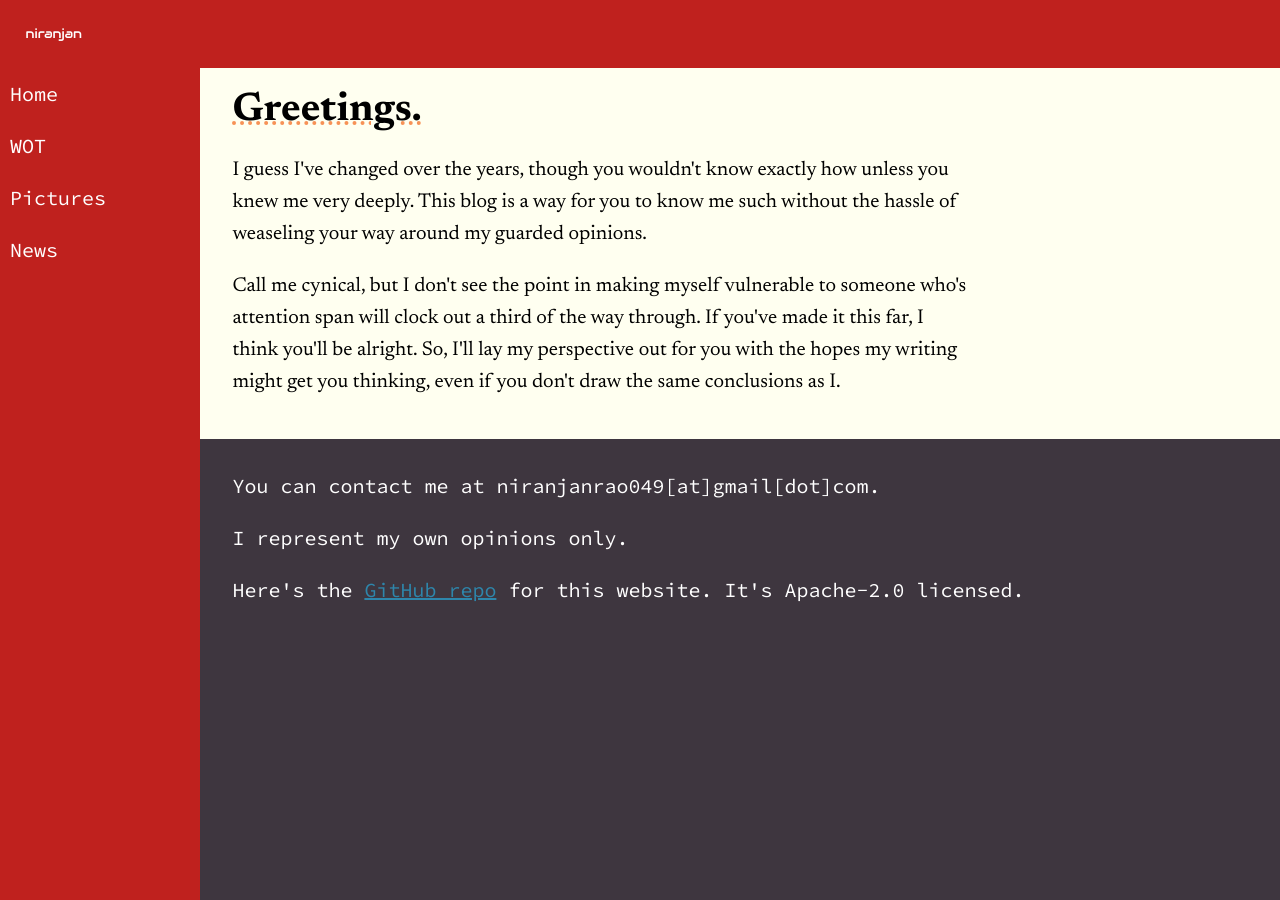
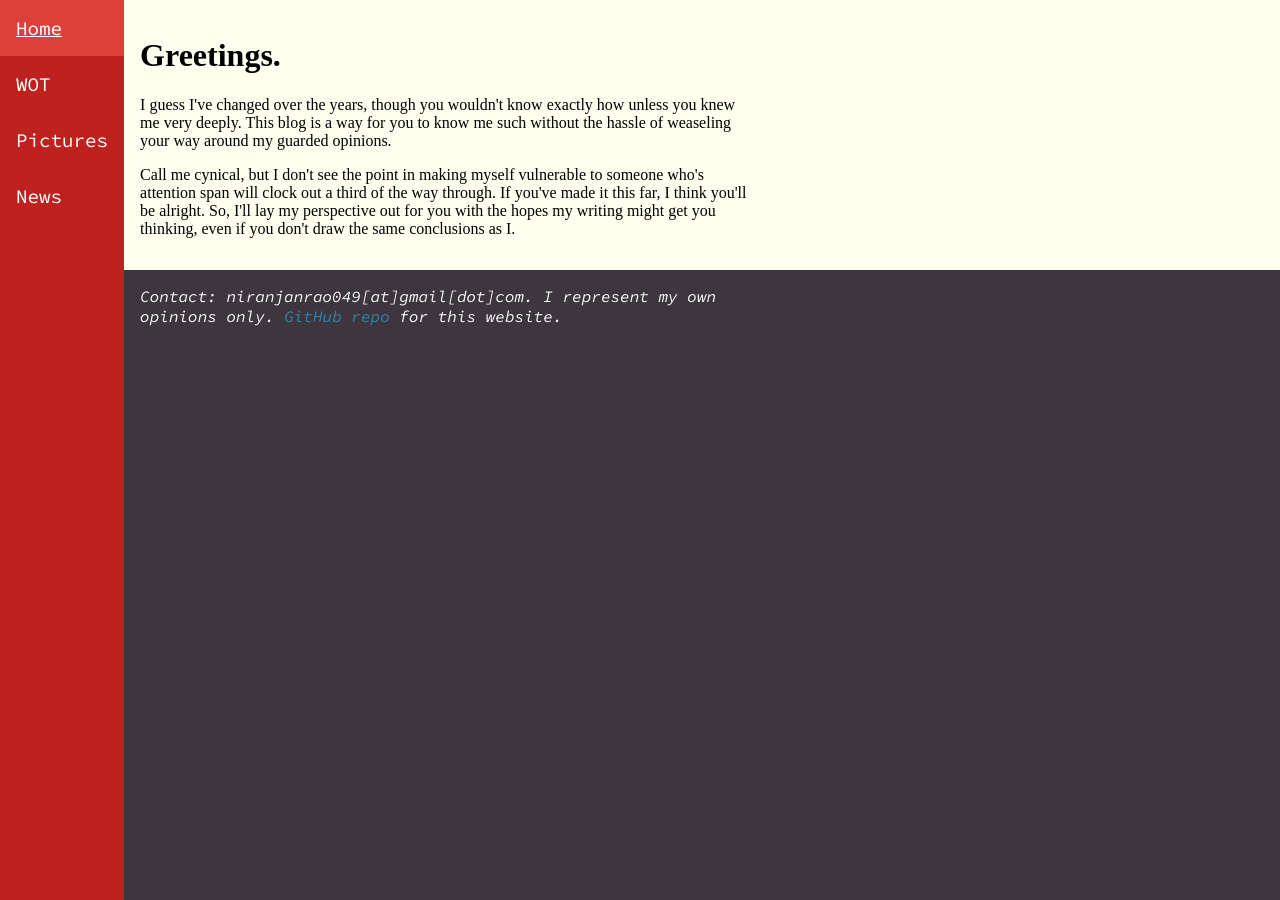
Before and after one commit to nirur/nirur.github.io, a Jekyll site: the page built from index.html, in a window 1280 px wide. Built offline with Jekyll 4.4.1, drawn with Linux system fonts in a browser that asks for light colours; some web fonts are replaced.

Commit message:
Making things nicer

```diff
--- a/404.html
+++ b/404.html
@@ -1,6 +1,6 @@
 ---
 permalink: /404.html
-layout: default
+layout: nav
 ---
 
 <header class="center">
--- a/_layouts/default.html
+++ b/_layouts/default.html
@@ -18,7 +18,7 @@
         href="https://fonts.googleapis.com/css2?family=Playfair+Display:ital,wght@0,400..900;1,400..900"
         rel="stylesheet">
         <link href="https://fonts.googleapis.com/css2?family=Audiowide&display=swap" rel="stylesheet">
-        <link rel="stylesheet" href="/assets/css/cool.css">
+        <link rel="stylesheet" href="/assets/cool.css">
         <script>
             window.onload = () => {
                 var thisNav = document.getElementById("jspopulate");
--- /dev/null
+++ b/_layouts/nav.html
@@ -0,0 +1,51 @@
+---
+---
+<!DOCTYPE html>
+<html>
+    <head>
+        <meta charset="utf-8">
+        <title>{{ page.title }} | some cool website name</title>
+        <link rel="stylesheet" href="/static/cooler.css">
+        <script>
+            window.onload = (() => {
+                var main = document.querySelector("div.navy#hd > nav");
+                var i = 1;
+                for (var sec of document.querySelectorAll("h2")) {
+                    var setid = "sect"+i;
+                    sec.id = setid;
+                    var link = document.createElement("a");
+                    link.href = "#"+setid;
+                    link.textContent = sec.textContent;
+                    main.appendChild(link);
+                    i++;
+                }
+                if (i>1)
+                    main.hidden = false;
+            });
+        </script>
+    </head>
+    <body style="display: flex; flex-direction: row;">
+        <nav class="navy" style="display: flex; flex-direction: column;" id="mn">
+            <a href="/" class="barbtn_m">Home</a>
+            <a href="/blog" class="barbtn_m">WOT</a>
+            <a href="/pictures" class="barbtn_m">Pictures</a>
+            <a href="/news" class="barbtn_m">News</a>
+        </nav>
+        <div class="navy" id="hd" hidden>
+            <span>JUMP TO</span>
+            <nav></nav>
+        </div>
+        <div id="main" style="flex: 1; overflow-y: auto; display: flex;
+            flex-direction: column;">
+            <div id="content">
+                {{ content }}
+            </div>
+            <footer style="flex: 1;">
+                Contact: niranjanrao049[at]gmail[dot]com. I represent
+                my own opinions only.
+                <a href="https://github.com/nirur/nirur.github.io"> GitHub
+                repo</a> for this website.
+            </footer>
+        </div>
+    </body>
+</html>
--- a/blog.html
+++ b/blog.html
@@ -1,5 +1,5 @@
 ---
-layout: default
+layout: nav
 title: Wall of Text
 ---
 <header>
--- a/index.html
+++ b/index.html
@@ -1,5 +1,5 @@
 ---
-layout: default
+layout: nav
 title: Home
 ---
 
--- a/news.html
+++ b/news.html
@@ -1,5 +1,5 @@
 ---
-layout: default
+layout: nav
 title: Home
 ---
 
--- /dev/null
+++ b/static/cooler.css
@@ -0,0 +1,89 @@
+@import url('https://fonts.googleapis.com/css2?family=Newsreader:ital,opsz,wght@0,6..72,200..800;1,6..72,200..800&display=swap');
+
+@import url('https://fonts.googleapis.com/css2?family=Courier+Prime:ital,wght@0,400;0,700;1,400;1,700&display=swap');
+@import url('https://fonts.googleapis.com/css2?family=Source+Code+Pro:ital,wght@0,200..900;1,200..900&display=swap');
+
+@import url('https://fonts.googleapis.com/css2?family=Bodoni+Moda:ital,opsz,wght@0,6..96,400..900;1,6..96,400..900&display=swap');
+@import url('https://fonts.googleapis.com/css2?family=Playfair+Display:ital,wght@0,400..900;1,400..900&display=swap');
+
+:root {
+    --th-1-02: white;   /* bright white */
+    --th-1-00: ivory;   /* off-white */
+    --th-1-01: #2e86ab; /* linky blue */
+    --th-1-10: #dd403a; /* primary, bright */
+    --th-1-11: #bf211e; /* primary, dark */
+    --th-1-12: #f79256; /* primary, light */
+    --th-1-20: #697a21; /* secondary (green) */
+    --th-1-30: #3e363f; /* tertiary (navy), dark */
+
+    --off-white:    var(--th-1-00);
+    --bright-white: var(--th-1-02);
+    --link:         var(--th-1-01);
+    --primary-dark: var(--th-1-11);
+    --primary:      var(--th-1-10);
+    --primary-soft: var(--th-1-12);
+    --secondary:    var(--th-1-20);
+    --tertiary:     var(--th-1-30);
+
+    --top:  var(--primary);
+    --card: var(--secondary);
+}
+/*
+ * Available fonts:
+ * Source Code Pro (sans serif)
+ * Audiowide (ugly)
+ * Newsreader (most text)
+ * Playfair Display (headers)
+ */
+
+body {
+    margin: 0;
+    padding: 0;
+    height: 100vh;
+}
+
+a {
+    text-decoration: none;
+    color: var(--link);
+}
+
+a:hover {
+    text-decoration: underline;
+}
+
+img {
+    width: 100%;
+}
+
+.navy a:hover {
+    background-color: var(--primary);
+}
+
+.navy {
+    background-color: var(--primary-dark);
+    font-family: "Source Code Pro", serif;
+    font-size: larger;
+}
+
+.navy * {
+    color: var(--bright-white);
+    padding: 16px;
+}
+
+#main > * {
+    padding: 16px;
+    margin: 0;
+    padding-right: max(16px, 100% - 32px - 600px);
+}
+
+
+#content {
+    background-color: var(--off-white);
+}
+
+footer {
+    font-family: "Source Code Pro", serif;
+    font-style: italic;
+    background-color: var(--tertiary);
+    color: var(--bright-white);
+}
```
Also changed, not shown: pictures.html (+9 -7 lines), static/cool.css (renamed from assets/css/cool.css), static/news/collate.js (renamed from assets/news/collate.js), static/news/fancy.css (renamed from assets/news/fancy.css), static/news/sources.js (renamed from assets/news/sources.js), 4 other files.
